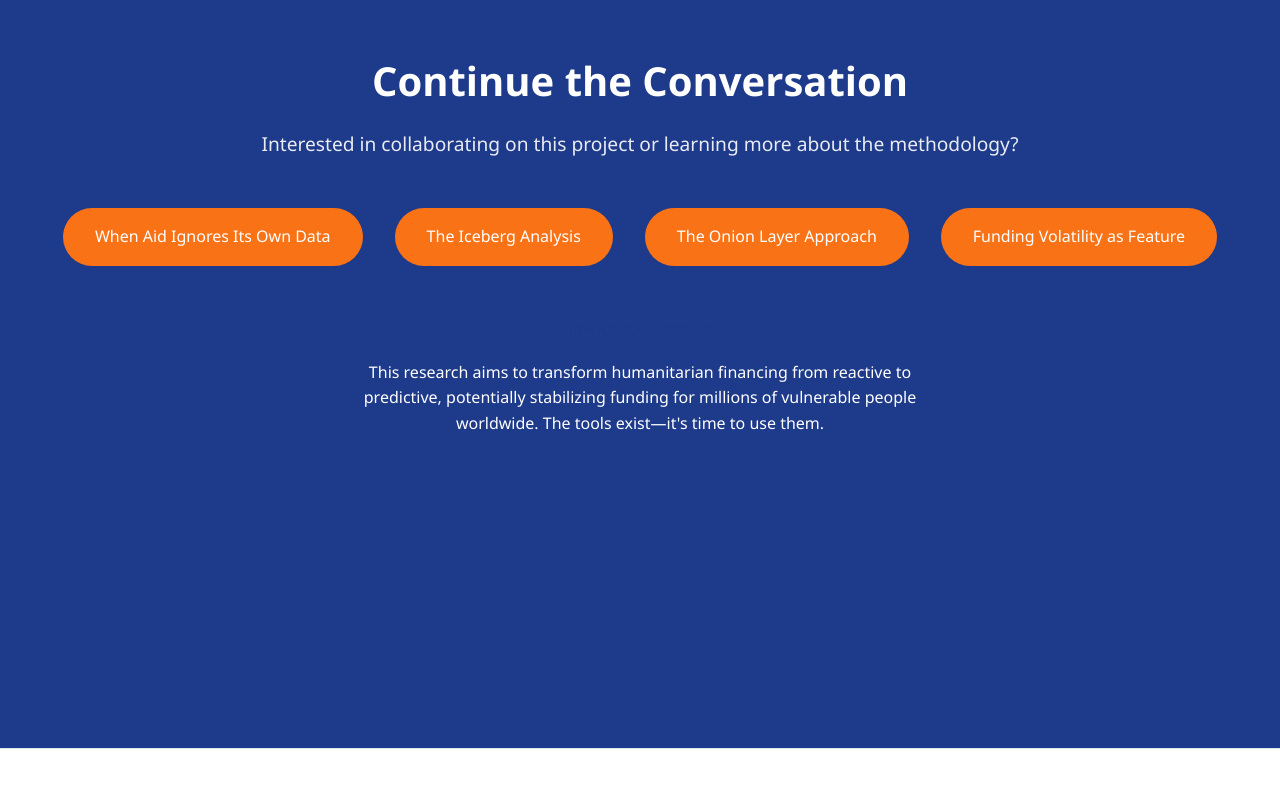
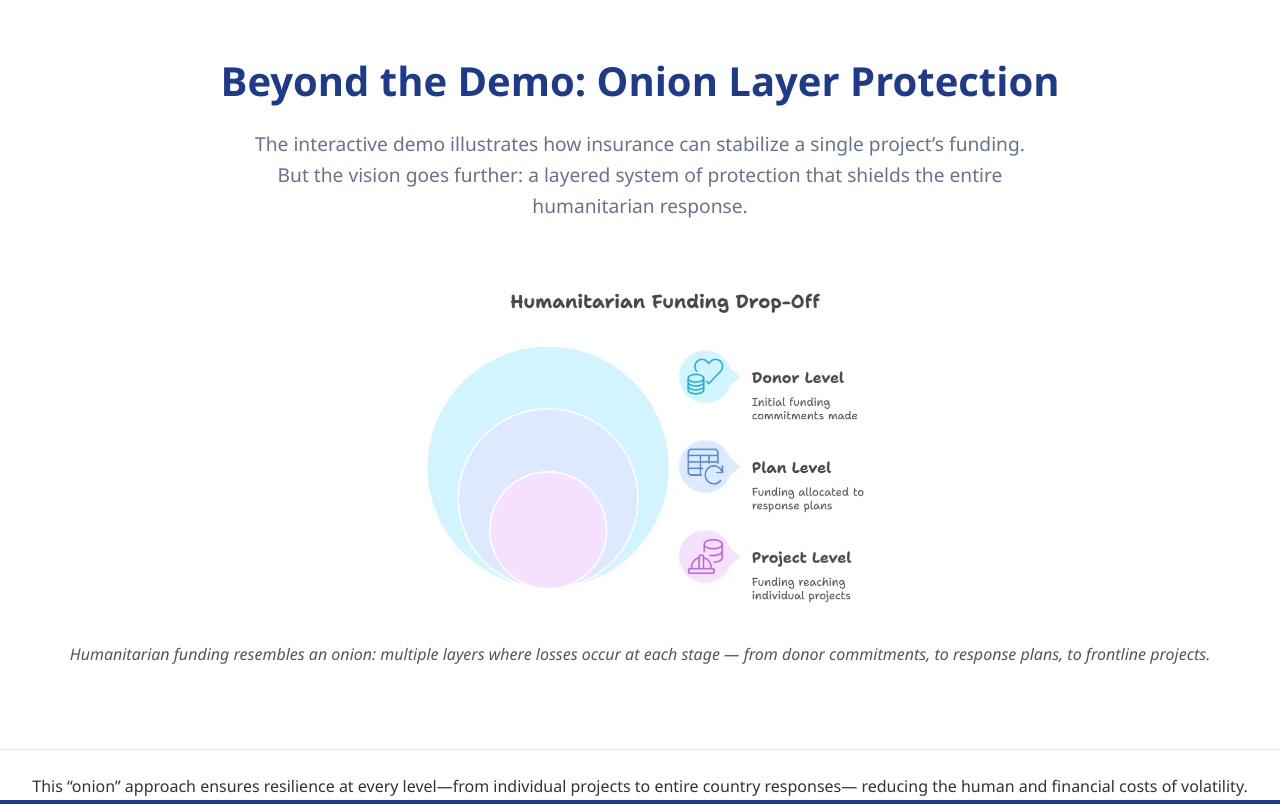
Before and after one commit to SarahFee/fsi-parametric-demo, a plain HTML site: page index.html in a window 1280 px wide. Shown: the part 8660-9464 px from the top of the page. Before the commit the page ends 9409 px from the top, so only its background shows below. Drawn offline with nearby package versions, Linux system fonts and the light colour scheme.

Commit message:
Add files via upload

```diff
--- a/index.html
+++ b/index.html
@@ -402,6 +402,33 @@
         </div>
     </section>
 
+            <!-- Onion Layer Section -->
+    <section id="onion" class="onion">
+        <div class="container">
+            <div class="section-header">
+                <h2>Beyond the Demo: Onion Layer Protection</h2>
+                <p>The interactive demo illustrates how insurance can stabilize a single project’s funding.
+                But the vision goes further: a layered system of protection that shields the entire humanitarian response.</p>
+            </div>
+
+            <div class="onion-visual" style="text-align:center; margin:2rem 0;">
+                <img src="ice.PNG" alt="Humanitarian Funding Onion Model" style="max-width:500px; width:100%; border-radius:10px;">
+                <p style="margin-top:1rem; font-style:italic; color:#555;">
+                    Humanitarian funding resembles an onion: multiple layers where losses occur at each stage —
+                    from donor commitments, to response plans, to frontline projects.
+                </p>
+            </div>
+        </div>
+    </section>
+
+
+            <p style="margin-top:1.5rem; text-align:center;">
+                This “onion” approach ensures resilience at every level—from individual projects to entire country responses—
+                reducing the human and financial costs of volatility.
+            </p>
+        </div>
+    </section>
+
     <!-- Contact Section -->
     <section id="contact" class="contact">
         <div class="container">
```
Also changed, not shown: ice.PNG (added).
